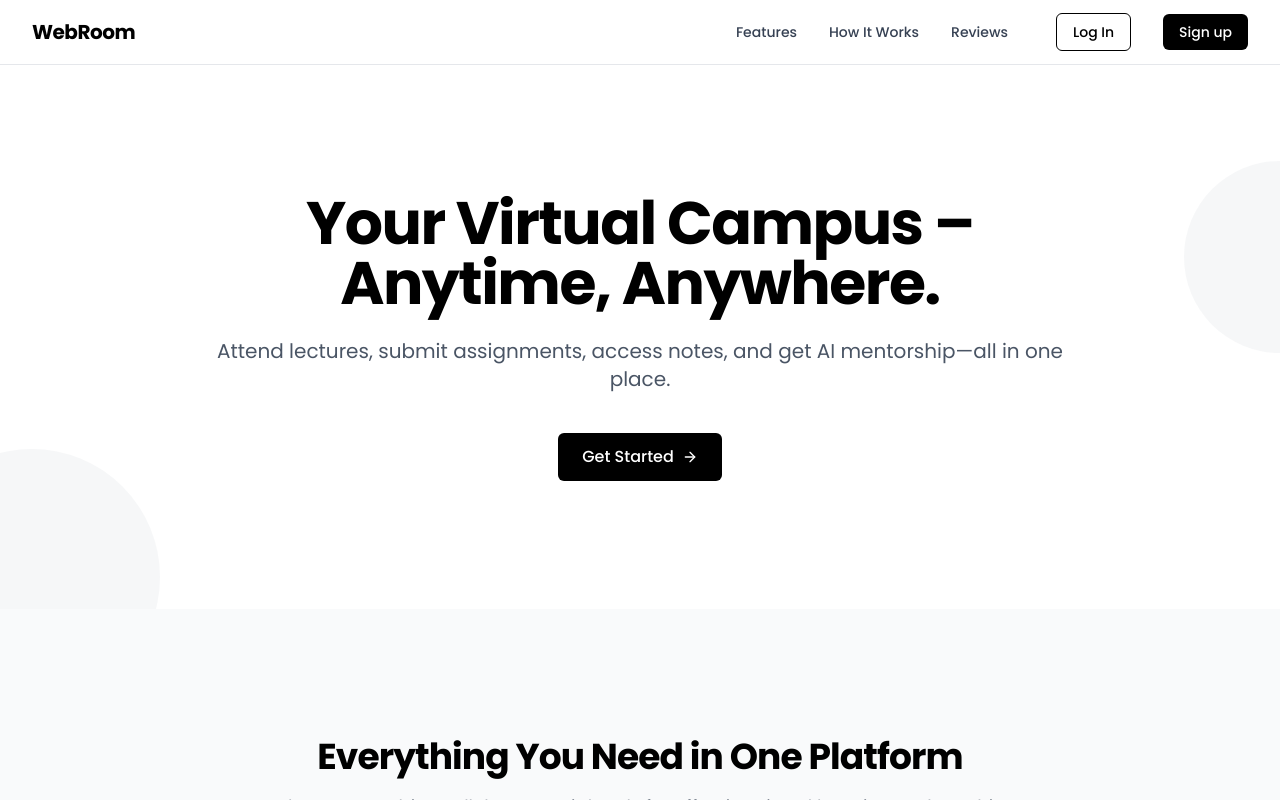
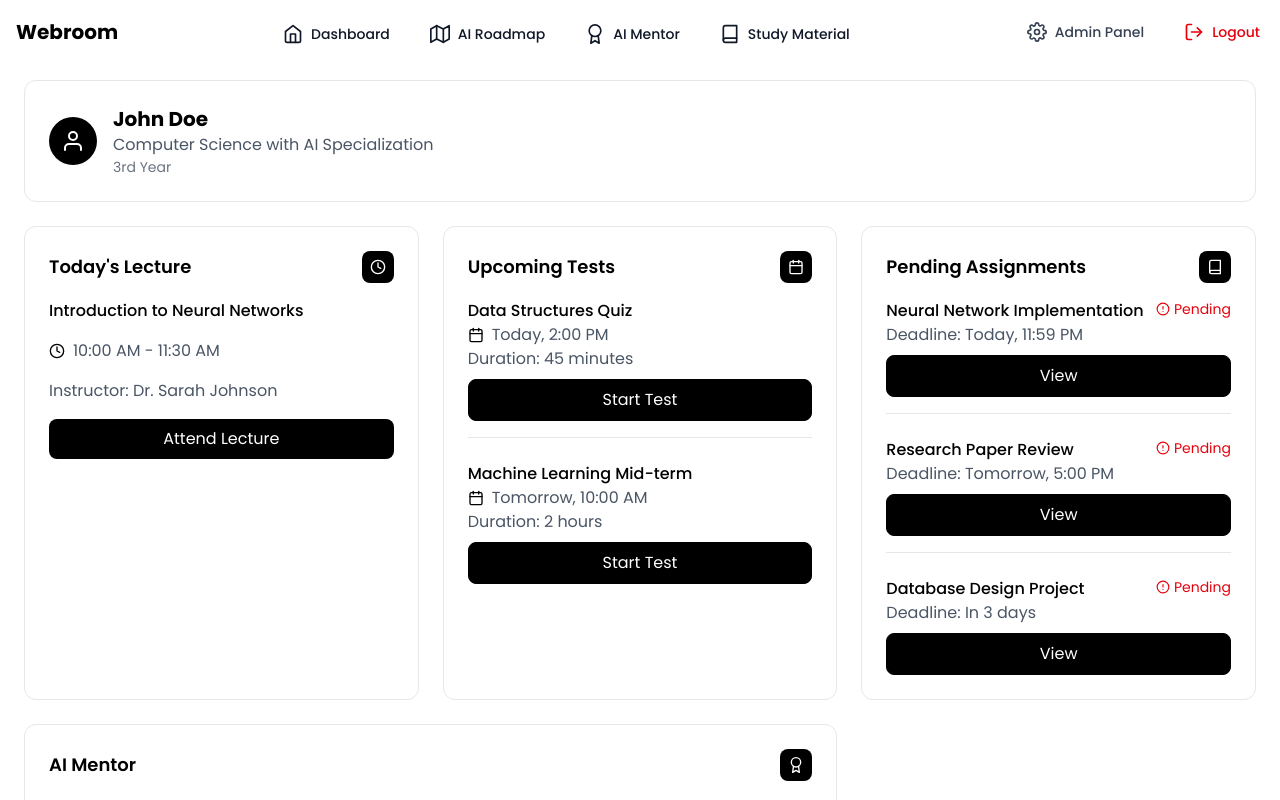
Before and after one commit to abhishekkhatale/final-year-project, a React (Vite) app: page / in a window 1280 px wide. Shown: the top 800 px of the page. Built offline with nearby package versions, Linux system fonts and the light colour scheme.

Commit message:
routs changed

```diff
--- a/src/App.jsx
+++ b/src/App.jsx
@@ -9,10 +9,10 @@ function App() {
   return (
     <Routes>
 
-      <Route path="/" element={<Landing />} />
+      <Route path="/landing" element={<Landing />} />
       <Route path="/login" element={<LoginModal />} />
       <Route path="/signup" element={<SignupModal />} />
-      <Route path="/dashboard" element={<Dashboard/>}/>
+      <Route path="/" element={<Dashboard/>}/>
 
     </Routes>
   );
--- a/src/components/LoginModal.jsx
+++ b/src/components/LoginModal.jsx
@@ -35,7 +35,7 @@ const LoginModal = ({ onClose, onLogin }) => {
         onLogin(response.data);
       }
 
-      navigate("/dashboard");
+      navigate("/"); // Changed from /dashboard to /
       if (typeof onClose === "function") {
         onClose();
       }
@@ -61,7 +61,7 @@ const LoginModal = ({ onClose, onLogin }) => {
             onClick={() => typeof onClose === "function" && onClose()}
             disabled={loading}
           >
-            <Link to="/"><FiX size={20} /></Link>
+            <Link to="/landing"><FiX size={20} /></Link> {/* Changed from / to /landing */}
           </button>
         </div>
 
--- a/src/components/SignupModal.jsx
+++ b/src/components/SignupModal.jsx
@@ -55,7 +55,7 @@ const SignupModal = ({ onClose, onSignup }) => {
         if (typeof onClose === "function") {
           onClose();
         }
-        navigate("/login");
+        navigate("/login"); // Kept as /login
       }, 2000);
 
     } catch (err) {
@@ -87,7 +87,7 @@ const SignupModal = ({ onClose, onSignup }) => {
                 onClick={() => typeof onClose === "function" && onClose()}
                 disabled={loading}
               >
-               <Link to="/"><FiX size={20} /></Link>
+               <Link to="/landing"><FiX size={20} /></Link> {/* Changed from / to /landing */}
               </button>
             </div>
 
```
